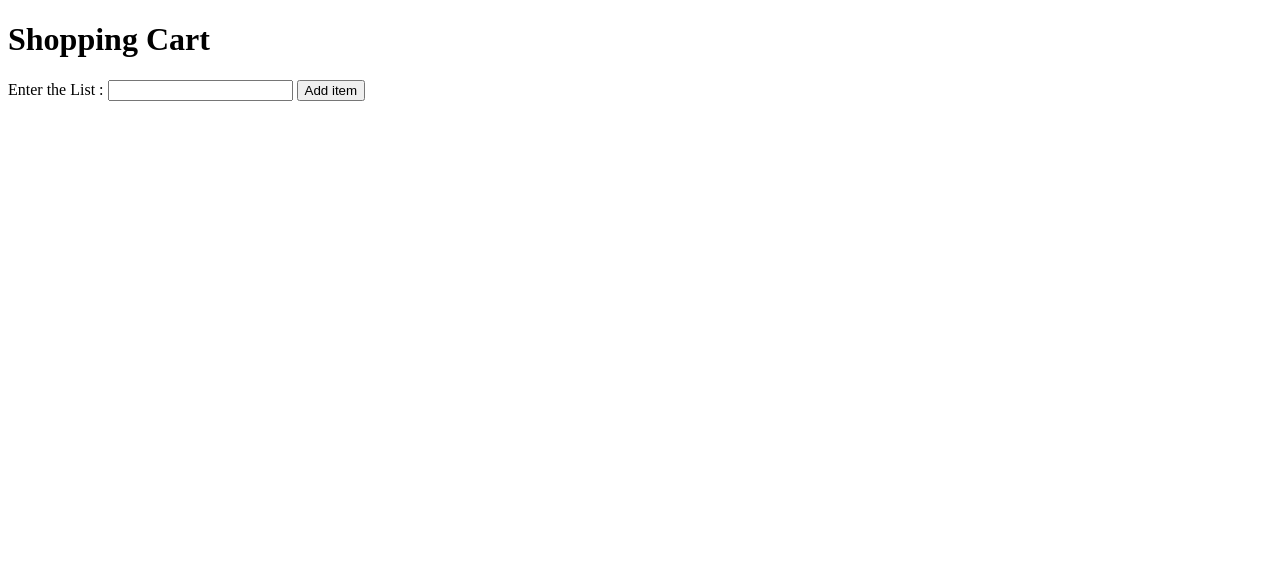
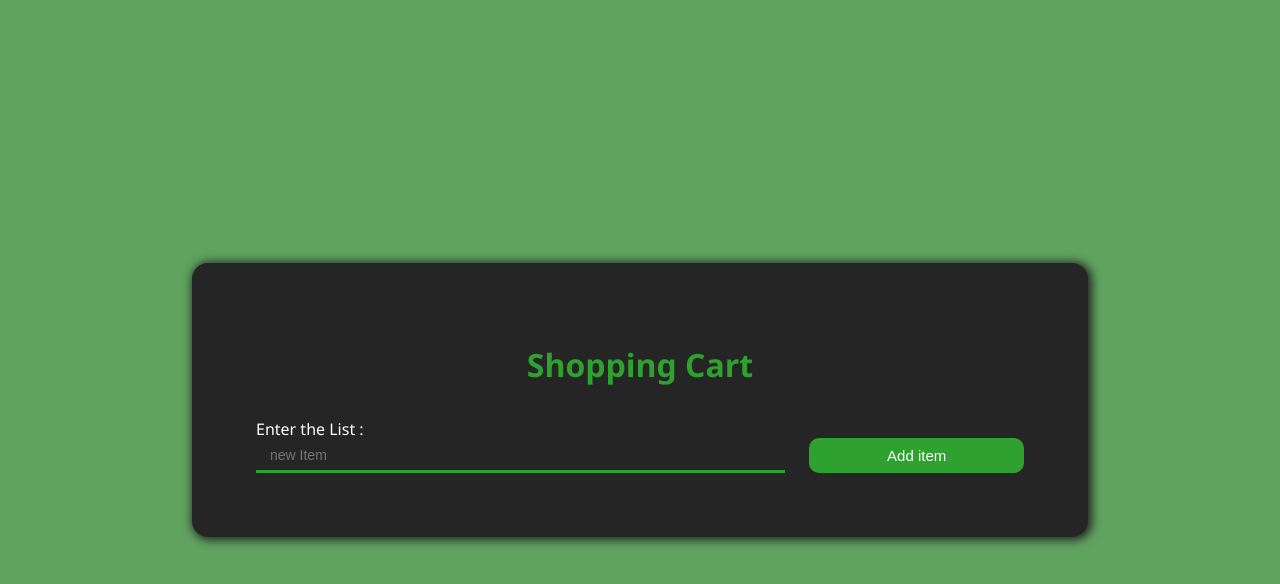
Before and after one commit to rjsudhin/My-shoping-list-scratch-project, a plain HTML site: page index.html in a window 1280 px wide. Drawn offline with Linux system fonts and the light colour scheme.

Commit message:
css styles added colored and button styled

```diff
--- a/css/style.css
+++ b/css/style.css
@@ -0,0 +1,72 @@
+* {
+    margin: 0;
+    padding: 0;
+    box-sizing: border-box;
+}
+body {
+    font-family: 'Segoe UI', Tahoma, Geneva, Verdana, sans-serif;
+    display: flex;
+    width: 100%;
+    height: 100vh;
+    justify-content: center;
+    align-items: center;
+    background-color: rgb(95, 163, 95);
+}
+
+.container {
+    display: flex;
+    flex-direction: column;
+    max-width: 70%;
+    width: 70%;
+    background-color: #252525;
+    box-shadow: 2px 1px 10px 2px #252525;
+    padding: 4em;
+    border-radius: 1em;
+}
+
+.container h1 {
+    text-align: center;
+    margin: 0.5em 0 1em;
+    color: rgb(46, 161, 46)
+}
+
+#form {
+    width: 100%;
+    display: flex;
+    flex-wrap: wrap;
+    gap: 1.5em;
+}
+
+.input-screen {
+    display: flex;
+    flex-direction: column;
+    color: #fff;
+    flex: 2 1 200px;
+}
+
+
+#userInput {
+    background-color: transparent;
+    border: none;
+    border-bottom: 3px solid rgb(46, 161, 46);
+    text-align: left;
+    padding: 0 1em;
+    font-size: 14px;
+    color: #fff;
+    width: 100%;
+}
+
+.input {
+    height: 2.3em;
+}
+
+.addMe {
+    background-color: rgb(46, 161, 46);
+    padding: 5px;
+    border-radius: 10px;
+    border: none;
+    flex: 1 2 50px;
+    align-self: flex-end;
+    font-size: 15px;
+    color: #fff;
+}
--- a/index.html
+++ b/index.html
@@ -8,13 +8,17 @@
         <script src="./js/app.js" defer></script>
     </head>
     <body>
+
         <div class="container">
             <h1>Shopping Cart</h1>
 
             <div id="form">
-                <label for="userInput">Enter the List : </label>
-                <input type="text" id="userInput">
-                <button>Add item</button>
+                <div class="input-screen">
+                    <label for="userInput">Enter the List : </label>
+                    <input class="input" type="text" id="userInput" placeholder="new Item">
+                </div>
+
+                <button class="input addMe">Add item</button>
             </div>
 
             <ul>
--- a/js/app.js
+++ b/js/app.js
@@ -19,5 +19,10 @@ addMe.addEventListener('click', () => {
     listButton.textContent = "Delete"
     userList.appendChild(list)
 
+    listButton.addEventListener('click', () => {
+        userList.removeChild(list)
+    })
+    // delete button added
 
+    userInput.focus()
 })
```
